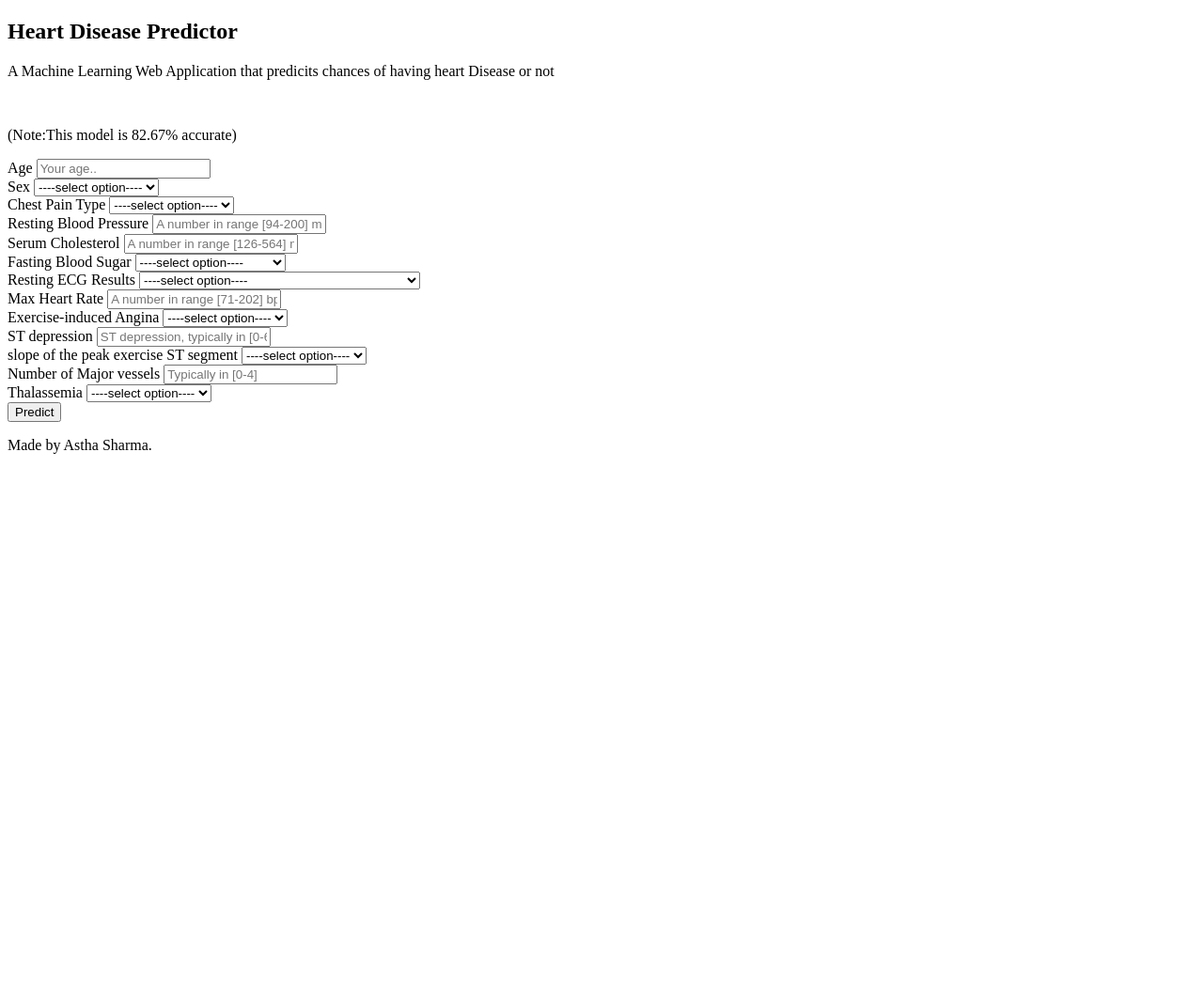
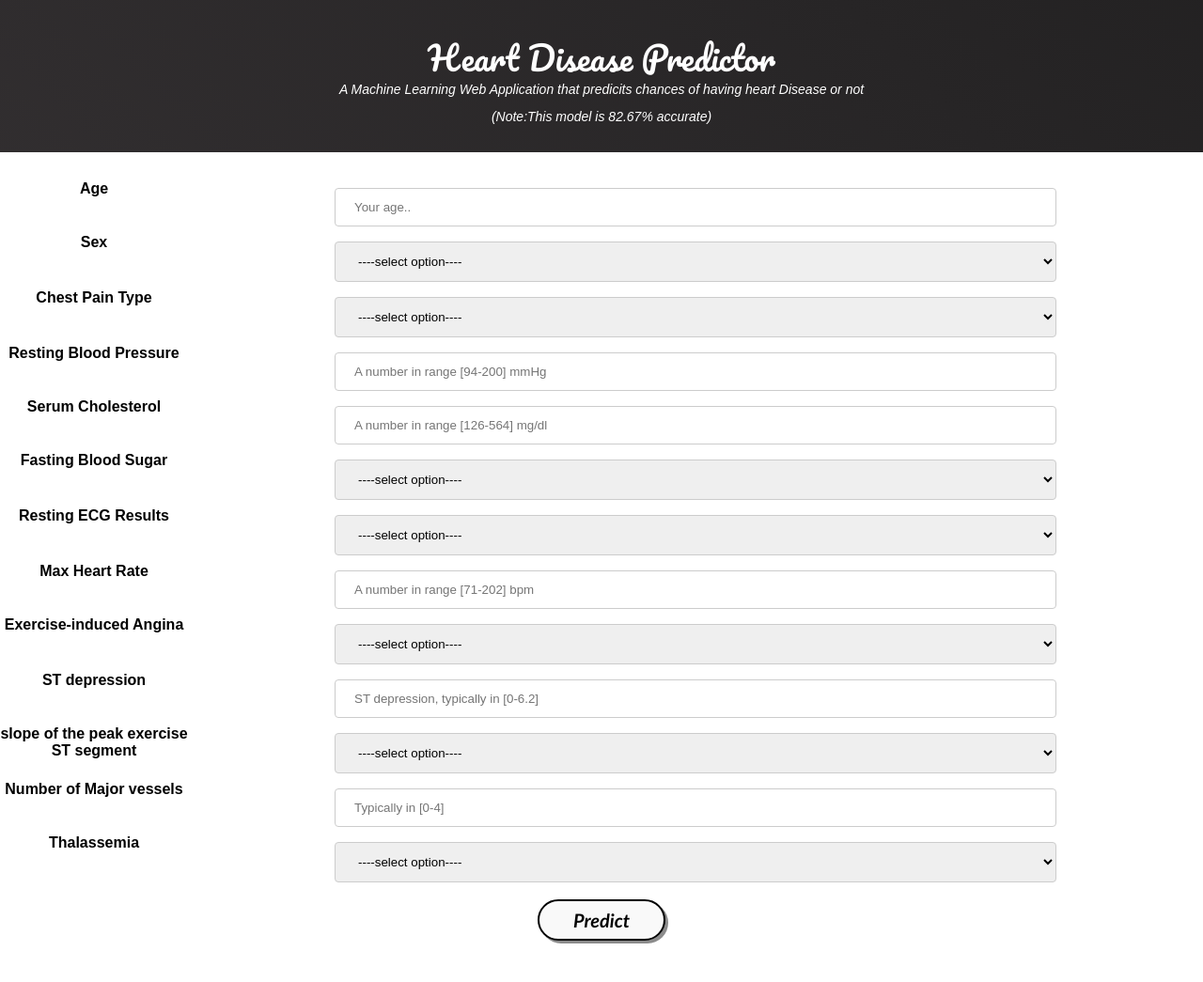
Before and after one commit to Kousiiik/Heart-disease-predicton, a Flask app: page / in a window 1280 px wide. Shown: the whole page at 94% size. Before the commit the page ends 483 px from the top, so only its background shows below. Run offline with Flask 2, Linux system fonts and the light colour scheme; parts of the project's set-up code (start-up, migrations or seed data) failed here and were passed over; some libraries are stand-ins or nearby versions.

Commit message:
Add files via upload

```diff
--- a/static/style.css
+++ b/static/style.css
@@ -0,0 +1,150 @@
+html{
+	height: 100%;
+	margin: 0;
+}
+
+body{
+	font-family: Arial, Helvetica,sans-serif;
+    text-align: center;
+    margin: 0;
+    padding: 0;
+    width: 100%;
+	height: 100%;
+	display: flex;
+	flex-direction: column;
+}
+
+/* Website Title */
+.container{
+    padding: 30px;
+	position:relative;
+	background: linear-gradient(45deg, #161616, #383436, #161616);
+	background-size: 500% 500%;
+	animation: change-gradient 10s ease-in-out infinite;
+}
+@keyframes change-gradient {
+	0%{
+		background-position: 0 50%;
+	}
+	50%{
+		background-position: 100% 50%;
+	}
+	100%{
+		background-position: 0 50%;
+	}
+}
+
+.container-heading{
+    margin: 0;
+}
+
+.heading_font{
+    color: #ffffff;
+	font-family: 'Pacifico', cursive;
+	font-size: 35px;
+	font-weight: normal;
+}
+
+.description p{
+	color: #ffffff;
+    font-style: italic;
+    font-size: 14px;
+    margin: -5px 0 0;
+}
+
+/* Text Area */
+.ml-container{
+    margin: 30px 0;
+	flex: 1 0 auto;
+
+}
+
+.form {
+	text-align: center;
+	width: 250px;
+	height: 25px;
+	margin-bottom: 5px;
+
+}
+
+input[type=text], select {
+    width:60%;
+    padding: 12px 20px;
+    margin: 8px 0;
+    display: inline-block;
+    border: 1px solid #ccc;
+    border-radius: 4px;
+    box-sizing: border-box;
+}
+
+label {
+	display: inline block;
+	width: 200px;
+	font-weight: bold;
+	text-align: center;
+	float: left;
+
+  }
+
+/* Predict Button */
+.my-cta-button{
+	background: #f9f9f9;
+   	border: 2px solid #000000;
+    border-radius: 1000px;
+    box-shadow: 3px 3px #8c8c8c;
+	margin-top: 10px;
+    padding: 10px 36px;
+    color: #000000;
+    display: inline-block;
+   	font: italic bold 20px/1 "Calibri", sans-serif;
+    text-align: center;
+}
+
+.my-cta-button:hover{
+    color: #141414;
+    border: 2px solid #46424b;
+}
+
+.my-cta-button:active{
+    box-shadow: 0 0;
+}
+
+/* Contact */
+.contact-icon{
+	color: #ffffff;
+	padding: 7px;
+}
+
+.contact-icon:hover{
+	color: #8c8c8c;
+}
+
+/* Footer */
+.footer{
+	flex-shrink: 0;
+	position:relative;
+	padding: 20px;
+	background: linear-gradient(45deg, #161616, #383436, #161616);
+	background-size: 500% 500%;
+	animation: change-gradient 10s ease-in-out infinite;
+}
+
+.footer-description{
+	color: #ffffff;
+	margin: 0;
+	font-size: 12px;
+}
+
+/* Result */
+.results{
+    padding: 30px 0 0;
+	flex: 1 0 auto;
+}
+
+.danger{
+    color: #ff0000;
+}
+
+.safe{
+    color: green;
+}
```
